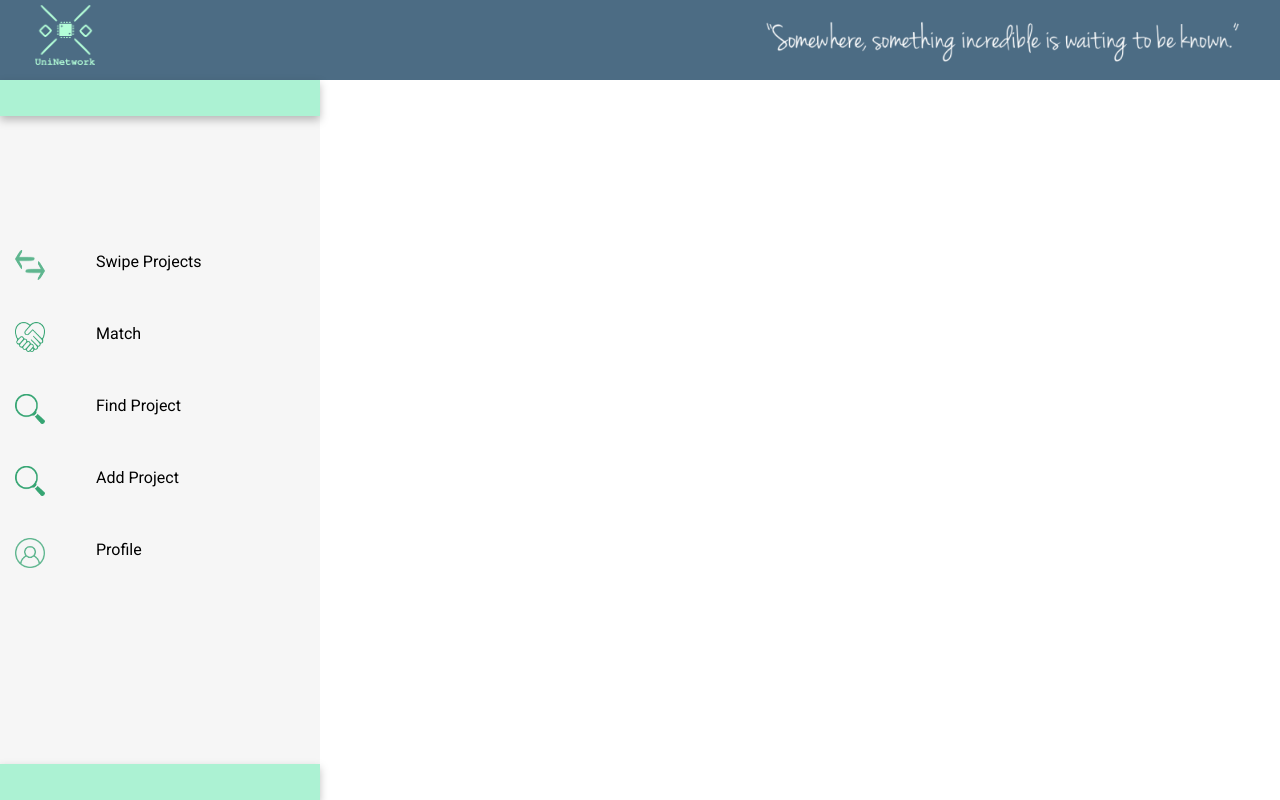
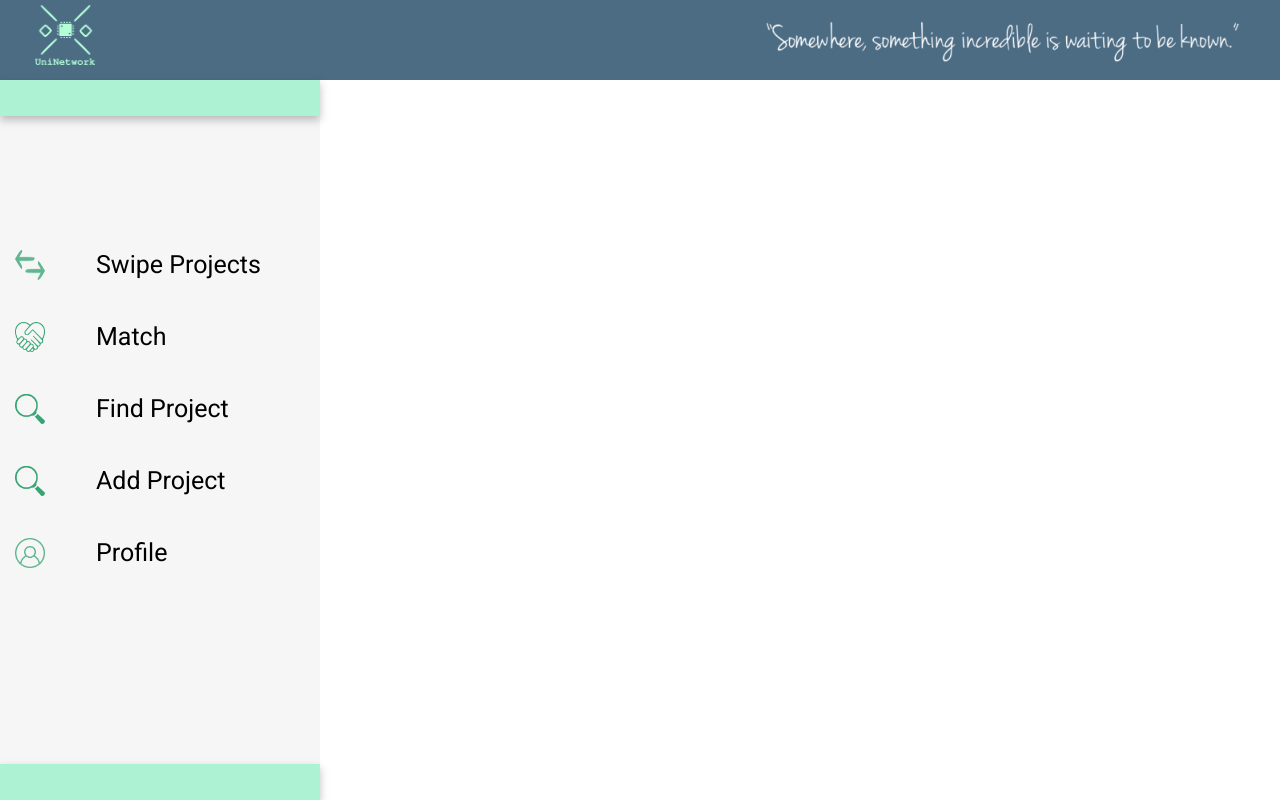
Before and after one commit to KrukowskiJ/EDUHACK2021---UniNetwork, a React (Create React App) app: page / in a window 1280 px wide. Shown: the part 805-1605 px from the top of the page. Built offline with nearby package versions, Linux system fonts and the light colour scheme.

Commit message:
Left Menu - fix font size

```diff
--- a/src/views/components/LeftMenu.js
+++ b/src/views/components/LeftMenu.js
@@ -38,6 +38,9 @@ const Text = styled.div`
   text-align: center;
   font-family: Roboto;
   color: black;
+  font-weight: 100;
+  font-size: 25px;
+  line-height: 29px;
 `;
 
 const Image = styled.img`
```
